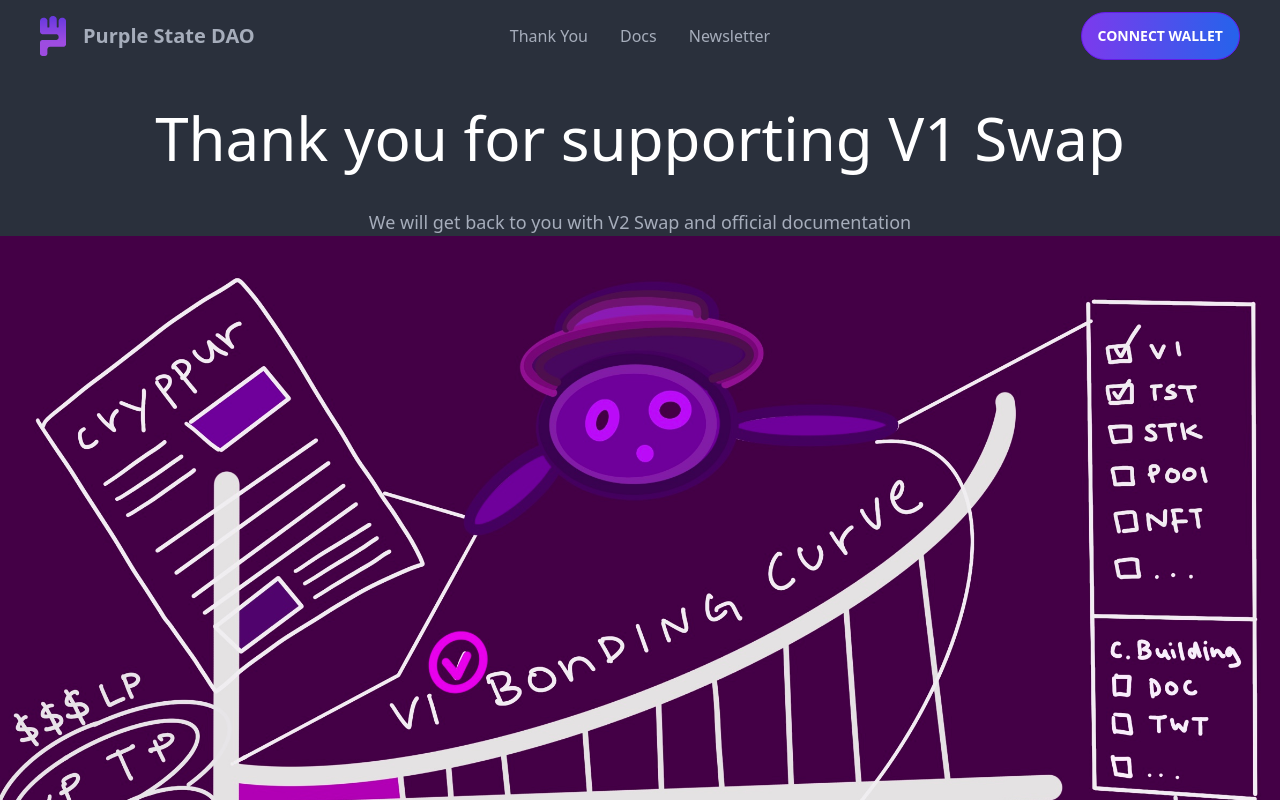
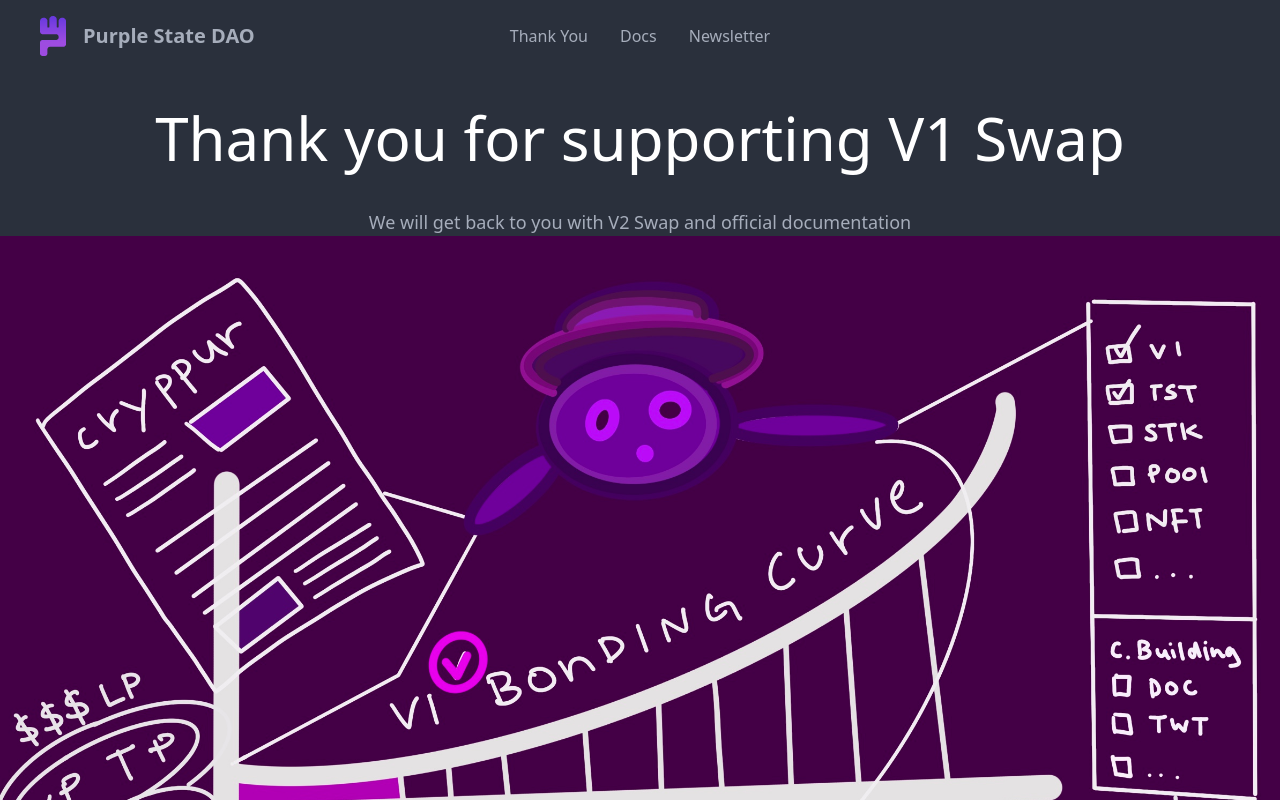
Before and after one commit to designerbjk/purple_state_dao, a Next.js app: page / in a window 1280 px wide. Shown: the top 800 px of the page. Built offline with nearby package versions, Linux system fonts and the light colour scheme.

Commit message:
remove connect wallet

```diff
--- a/pages/nav.js
+++ b/pages/nav.js
@@ -35,9 +35,7 @@ export default function Nav() {
             </li>
           </ul>
         </div>
-        <div className="navbar-end">
-          <ConnectWallet />
-        </div>
+        <div className="navbar-end"></div>
       </div>
     </div>
   );
```
